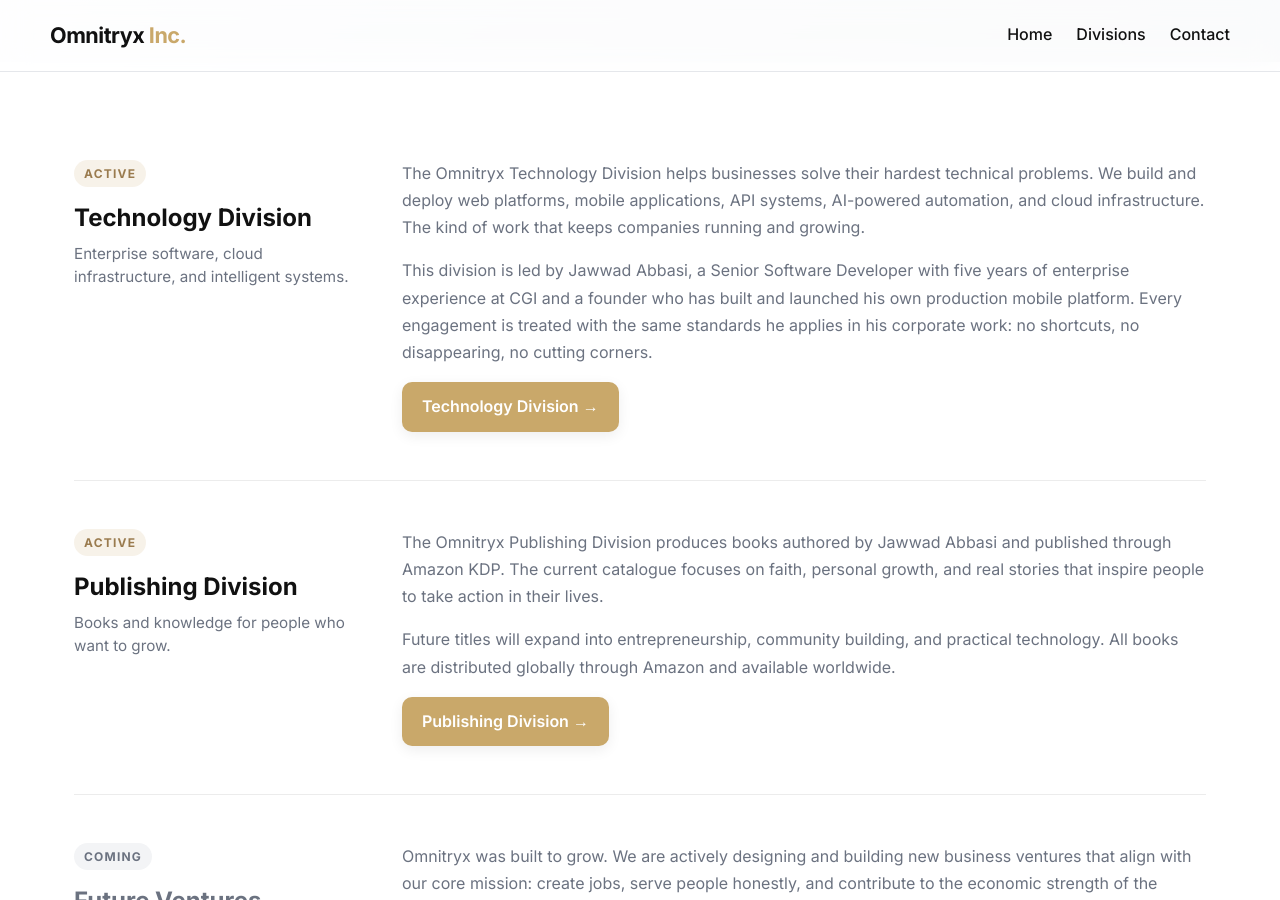
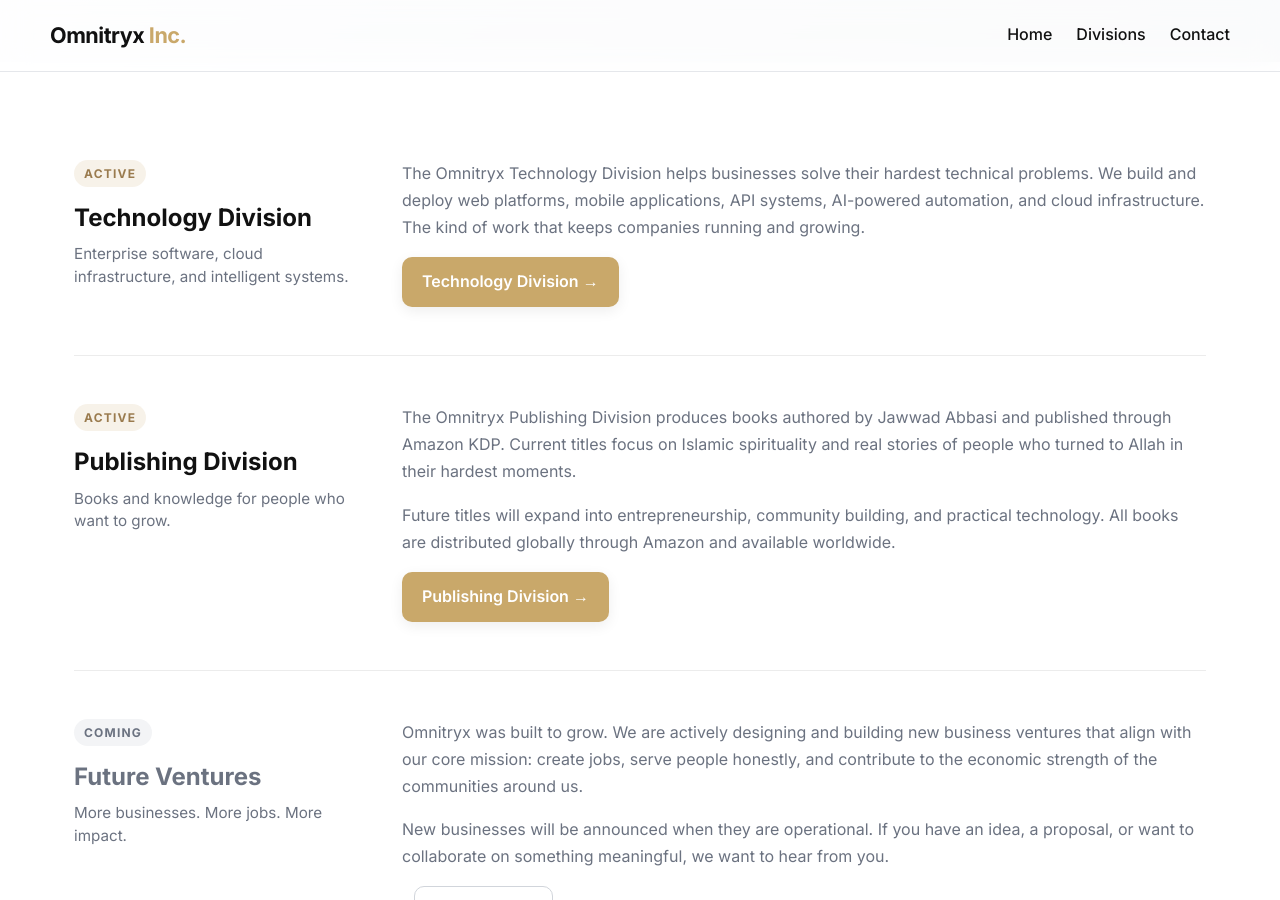
Before and after one commit to Omnitryx-Inc/omnitryx-fe-main, a Jekyll site: the page built from pages/divisions.html, in a window 1280 px wide and 900 px high, scrolled down 442 px. Built offline with Jekyll 4.4.1, drawn with Linux system fonts in a browser that asks for light colours.

Commit message:
adjustments

```diff
--- a/pages/divisions.html
+++ b/pages/divisions.html
@@ -23,7 +23,6 @@ permalink: /divisions/
             </div>
             <div class="division-entry-body">
                 <p>The Omnitryx Technology Division helps businesses solve their hardest technical problems. We build and deploy web platforms, mobile applications, API systems, AI-powered automation, and cloud infrastructure. The kind of work that keeps companies running and growing.</p>
-                <p>This division is led by Jawwad Abbasi, a Senior Software Developer with five years of enterprise experience at CGI and a founder who has built and launched his own production mobile platform. Every engagement is treated with the same standards he applies in his corporate work: no shortcuts, no disappearing, no cutting corners.</p>
                 <a href="/tech" class="btn primary">Technology Division &rarr;</a>
             </div>
         </div>
@@ -35,7 +34,7 @@ permalink: /divisions/
                 <p class="division-tagline">Books and knowledge for people who want to grow.</p>
             </div>
             <div class="division-entry-body">
-                <p>The Omnitryx Publishing Division produces books authored by Jawwad Abbasi and published through Amazon KDP. The current catalogue focuses on faith, personal growth, and real stories that inspire people to take action in their lives.</p>
+                <p>The Omnitryx Publishing Division produces books authored by Jawwad Abbasi and published through Amazon KDP. Current titles focus on Islamic spirituality and real stories of people who turned to Allah in their hardest moments.</p>
                 <p>Future titles will expand into entrepreneurship, community building, and practical technology. All books are distributed globally through Amazon and available worldwide.</p>
                 <a href="/publishing" class="btn primary">Publishing Division &rarr;</a>
             </div>
--- a/pages/ebooks.html
+++ /dev/null
@@ -1,6 +0,0 @@
----
-layout: default
-title: "Publishing - Omnitryx Inc."
-permalink: /ebooks/
-redirect_to: /publishing/
----
```
Also changed, not shown: pages/tech.html (renamed from pages/shop.html).
